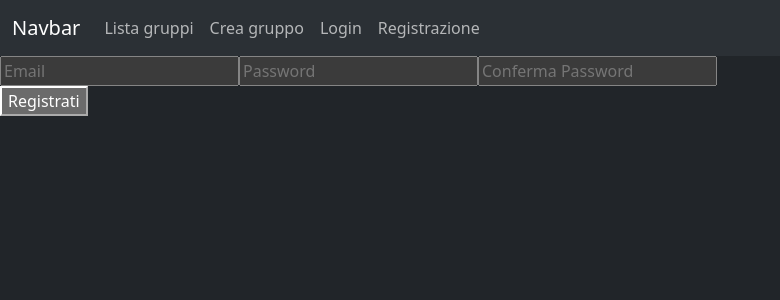
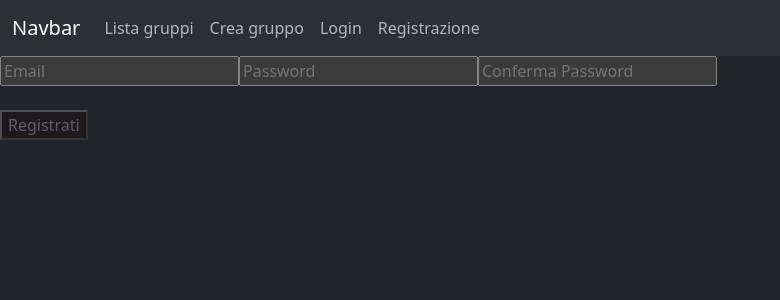
Before and after one commit to Foli16/progetto-web-app-spese-di-gruppo, an Angular app in the folder frontend/: page /registration in a window 1280 px wide. Shown: the top 300 px of the page, without its empty margins (0-780 px from the left). Built offline with nearby package versions, Linux system fonts and the light colour scheme; no server answers.

Commit message:
Definiti alcuni dettagli nella form di registrazione

```diff
--- a/frontend/src/app/components/registration-form/registration-form.html
+++ b/frontend/src/app/components/registration-form/registration-form.html
@@ -2,4 +2,9 @@
 <input type="password" placeholder="Password" [(ngModel)]="credentials.password"/>
 <input type="password" placeholder="Conferma Password" [(ngModel)]="credentials.confirmPassword"/>
 <br/>
-<button (click)="registration()">Registrati</button>
+@if(credentials.password != "" && credentials.password != credentials.confirmPassword)
+{
+    <small style="color: red;">La password non corrisponde</small>
+}
+<br/>
+<button (click)="registration()" [disabled]="!passwordCheck()">Registrati</button>
--- a/frontend/src/app/components/registration-form/registration-form.ts
+++ b/frontend/src/app/components/registration-form/registration-form.ts
@@ -31,6 +31,6 @@ export class RegistrationForm {
 
   passwordCheck()
   {
-    return this.credentials.password == this.credentials.confirmPassword;
+    return this.credentials.password == this.credentials.confirmPassword && this.credentials.password != "" && this.credentials.confirmPassword != "";
   }
  }
--- a/frontend/src/app/guards/auth-form-guard.ts
+++ b/frontend/src/app/guards/auth-form-guard.ts
@@ -3,6 +3,10 @@ import { Router, type CanActivateFn } from '@angular/router';
 import { AuthService } from '../../services/AuthService';
 import { filter, map, take } from 'rxjs/operators';
 
+//Questa guard tiene controllato lo stato dell'utente, impedendo soprattutto l'accesso alle pagine
+//di login o registrazione da loggati quando le si apre digitando direttamente gli URL ad esse collegati nella barra di ricerca.
+//Per esempio se scrivo localhost:4200/login una guard senza questa logica permetterebbe l'accesso anche se si è già loggati.
+//Con questo codice invece la guard controlla lo stato dell'utente prima che Angular crei il componente.
 export const authFormGuard: CanActivateFn = (route, state) => {
   const router = inject(Router);
   const serv = inject(AuthService);
```
